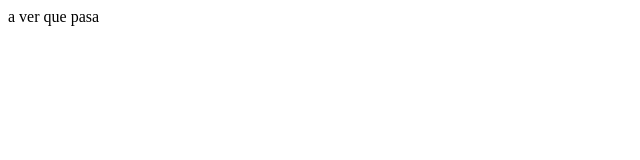
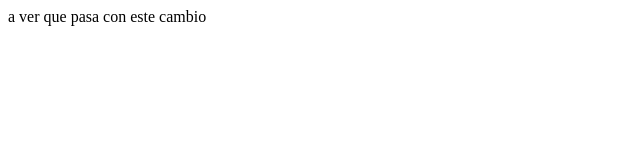
Before and after one commit to jsayanes/probandoOtro, a plain HTML site: page index.html in a window 1280 px wide. Shown: the whole page, without its empty margins (0-640 px from the left). Drawn offline with Linux system fonts and the light colour scheme.

Commit message:
nuevo commito

```diff
--- a/index.html
+++ b/index.html
@@ -7,6 +7,6 @@
     <title>Document</title>
 </head>
 <body>
-    a ver que pasa
+    a ver que pasa con este cambio
 </body>
 </html>
```
